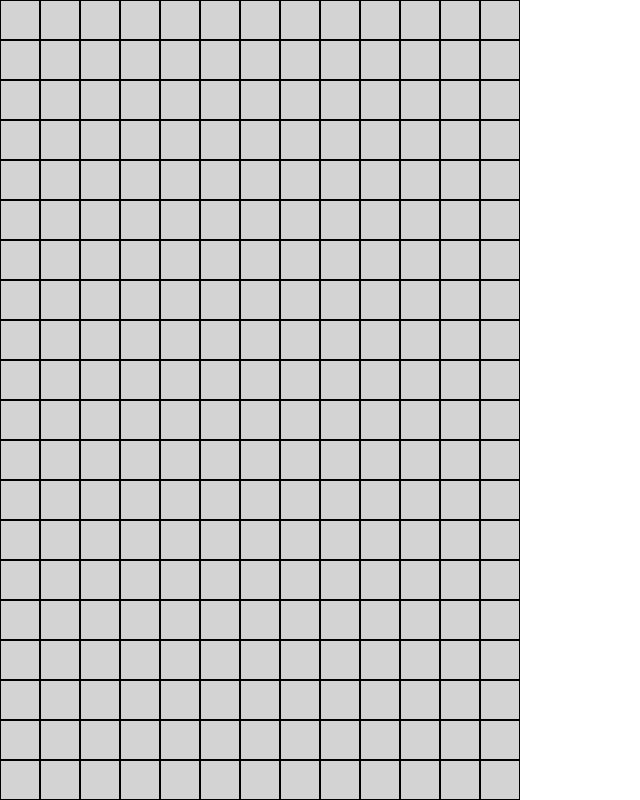
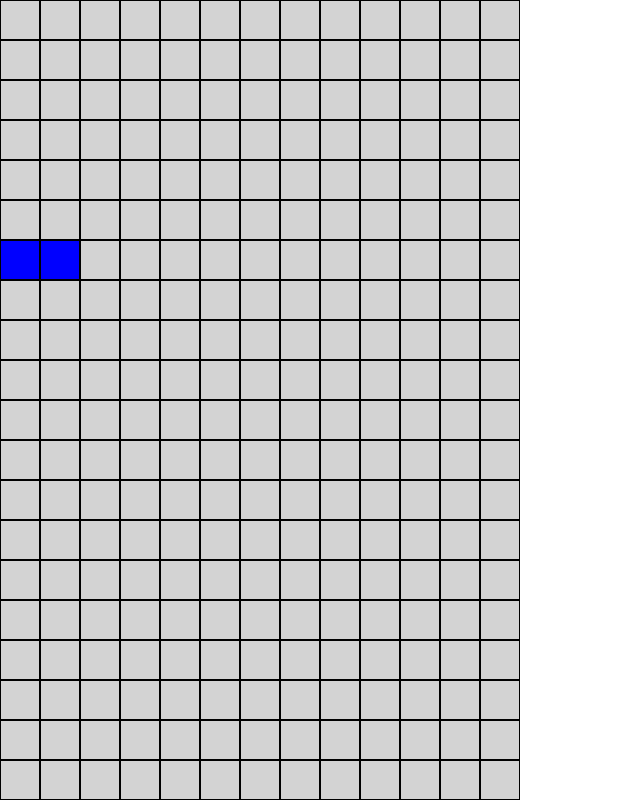
Before and after one commit to socratesofathens/readers-block, a React (Create React App) app: page / in a window 1280 px wide. Shown: the whole page, without its empty margins (0-640 px from the left). Built offline with nearby package versions, Linux system fonts and the light colour scheme.

Commit message:
Highlight field

```diff
--- a/src/App.tsx
+++ b/src/App.tsx
@@ -1,35 +1,12 @@
 import GlobalStyle from './styles/global'
-import { Grid } from './styles'
-import Row from './Row'
+import Game from './controller/Game'
 
 export default function App (): JSX.Element {
   return (
     <>
       <GlobalStyle />
-      <main>
-        <Grid>
-          <Row />
-          <Row />
-          <Row />
-          <Row />
-          <Row />
-          <Row />
-          <Row />
-          <Row />
-          <Row />
-          <Row />
-          <Row />
-          <Row />
-          <Row />
-          <Row />
-          <Row />
-          <Row />
-          <Row />
-          <Row />
-          <Row />
-          <Row />
-        </Grid>
-      </main>
+
+      <Game />
     </>
   )
 }
--- a/src/Row.tsx
+++ /dev/null
@@ -1,12 +0,0 @@
-import { Cell } from './styles'
-
-export default function Row (): JSX.Element {
-  const cells = Array
-    .from({ length: 13 }, () => <Cell />)
-
-  return (
-    <>
-      {cells}
-    </>
-  )
-}
--- /dev/null
+++ b/src/context/reader/Provider.tsx
@@ -0,0 +1,58 @@
+import { useEffect, ReactNode, useState } from 'react'
+
+import { FIELD_HEIGHT, FIELD_WIDTH } from '../../controller/Game'
+
+import context, { Reader, value } from './index'
+
+export default function ReaderProvider (
+  { children }: { children: ReactNode }
+): JSX.Element {
+  const { Provider } = context
+
+  const [reader, setReader] = useState<Reader>(value)
+
+  function effect (): () => void {
+    function set (reader: Reader): Reader {
+      const newEnd = reader.end + 1
+      const over = newEnd >= FIELD_WIDTH
+
+      if (over) {
+        const newRow = reader.row + 1
+
+        const done = newRow >= FIELD_HEIGHT
+
+        if (done) {
+          return value
+        }
+
+        const newReader = { ...value, row: newRow }
+
+        return newReader
+      }
+
+      const newReader = { ...reader, end: reader.end + 1 }
+
+      return newReader
+    }
+
+    function tick (): void {
+      setReader(set)
+    }
+
+    const interval = setInterval(tick, 100)
+
+    function clear (): void {
+      return clearInterval(interval)
+    }
+
+    return clear
+  }
+
+  useEffect(effect, [])
+
+  return (
+    <Provider value={reader}>
+      {children}
+    </Provider>
+  )
+}
--- /dev/null
+++ b/src/context/reader/index.ts
@@ -0,0 +1,11 @@
+import { createContext } from 'react'
+
+export interface Reader {
+  row: number
+  start: number
+  end: number
+}
+
+export const value: Reader = { row: 0, start: 0, end: 0 }
+
+export default createContext(value)
--- /dev/null
+++ b/src/controller/Game.tsx
@@ -0,0 +1,22 @@
+import ReaderProvider from '../context/reader/Provider'
+
+import FieldView from '../view/Field'
+
+export const FIELD_WIDTH = 13
+export const FIELD_HEIGHT = 20
+
+export default function Game (): JSX.Element {
+  function Row (): string[] {
+    const cells = Array.from({ length: FIELD_WIDTH }, () => '')
+
+    return cells
+  }
+
+  const field = Array.from({ length: FIELD_HEIGHT }, Row)
+
+  return (
+    <ReaderProvider>
+      <FieldView field={field} />
+    </ReaderProvider>
+  )
+}
--- a/src/styles/global.ts
+++ b/src/styles/global.ts
@@ -6,7 +6,6 @@ export default createGlobalStyle`
       padding: 0;
       outline:0;
       box-sizing:border-box;
-      font-family: 'Open Sans', sans-serif;
   }
   #root{
       margin:0 auto;
--- a/src/styles/index.ts
+++ b/src/styles/index.ts
@@ -8,9 +8,16 @@ export const Grid = styled.div`
   height: 100vmin;
 `
 
-export const Cell = styled.div`
+interface CellProps {
+  readonly reading: boolean
+}
+
+export const Cell = styled.div<CellProps>`
   width: 5vmin;
   height: 5vmin;
-  background: lightgray;
+  background: ${props => props.reading ? 'blue' : 'lightgray'};
   border: 1px solid black;
+  display: flex;
+  align-items: center;
+  justify-content: center;
 `
--- /dev/null
+++ b/src/view/Block.tsx
@@ -0,0 +1,25 @@
+import { useContext } from 'react'
+
+import readerContext from '../context/reader'
+
+import { Cell } from '../styles'
+
+export default function Block (
+  { letter, rowIndex, columnIndex }: {
+    letter: string
+    rowIndex: number
+    columnIndex: number
+  }
+): JSX.Element {
+  const reader = useContext(readerContext)
+
+  const row = reader.row === rowIndex
+  const start = row && reader.start <= columnIndex
+  const reading = start && reader.end >= columnIndex
+
+  return (
+    <Cell reading={reading}>
+      {letter}
+    </Cell>
+  )
+}
--- /dev/null
+++ b/src/view/Field.tsx
@@ -0,0 +1,18 @@
+import Row from '../view/Row'
+import { Grid } from '../styles'
+
+export default function Field (
+  { field }: { field: string[][] }
+): JSX.Element {
+  const rows = field.map(
+    (row, index) => <Row key={index} row={row} rowIndex={index} />
+  )
+
+  return (
+    <>
+      <Grid>
+        {rows}
+      </Grid>
+    </>
+  )
+}
--- /dev/null
+++ b/src/view/Row.tsx
@@ -0,0 +1,17 @@
+import Block from './Block'
+
+export default function Row (
+  { row, rowIndex }: { row: string[], rowIndex: number }
+): JSX.Element {
+  const blocks = row.map((letter, index) => (
+    <Block
+      key={index} letter={letter} rowIndex={rowIndex} columnIndex={index}
+    />
+  ))
+
+  return (
+    <>
+      {blocks}
+    </>
+  )
+}
```
